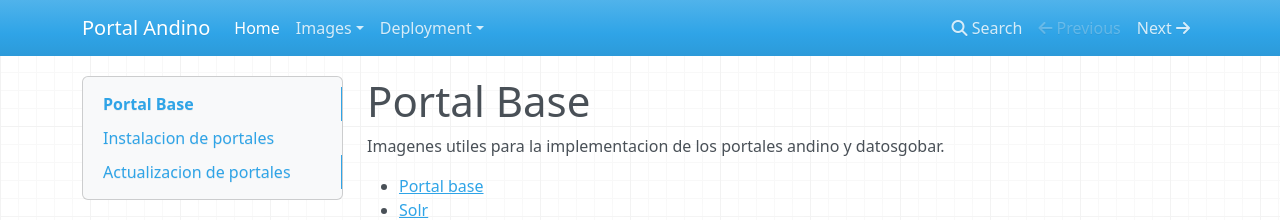
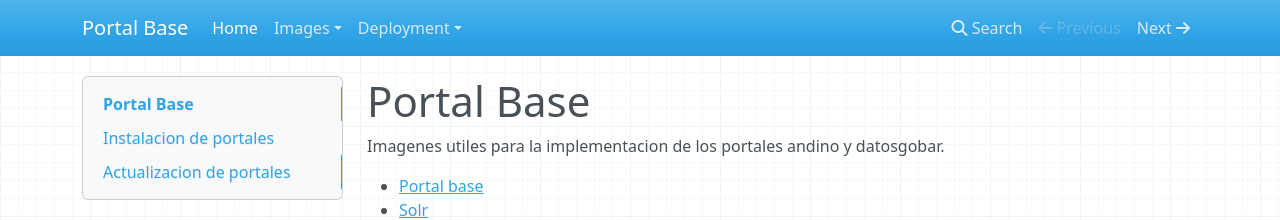
Before and after one commit to datosgobar/portal-base, an MkDocs documentation site: the page built from docs/index.md, in a window 1280 px wide. Shown: the top 220 px of the page. Built offline with MkDocs 1.6.1, drawn with Linux system fonts in a browser that asks for light colours; nearby versions of some CDN libraries; old or Windows-style settings are respelled for this version of MkDocs.

Commit message:
Cambio el titulo de la documentacion

```diff
--- a/mkdocs.yml
+++ b/mkdocs.yml
@@ -1,4 +1,4 @@
-site_name: Portal Andino
+site_name: Portal Base
 pages:
   - Home: 'index.md'
   - Images:
```
